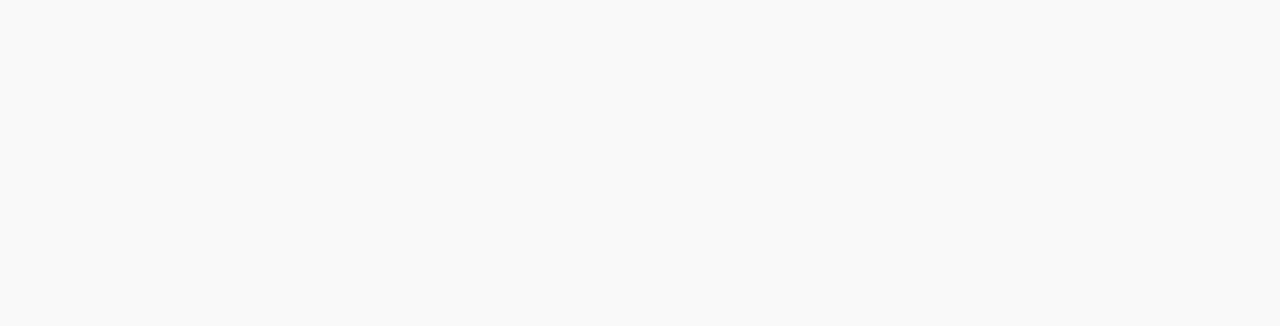
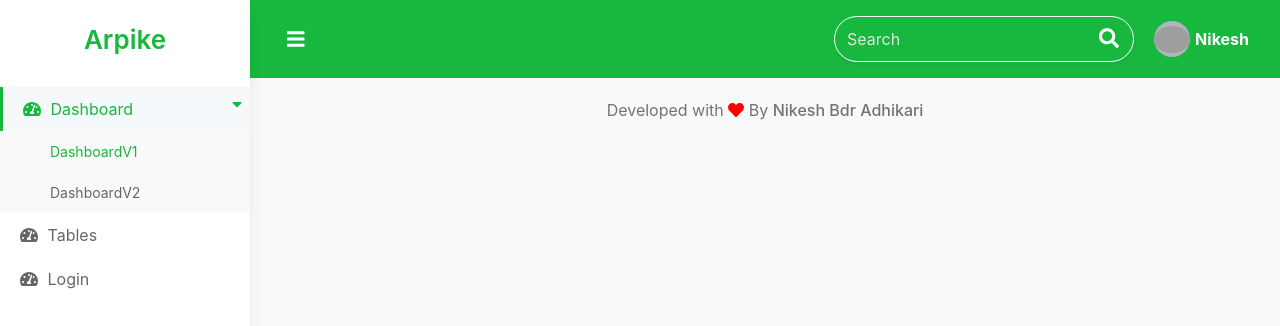
Before and after one commit to ariadoos/Arpike-Vue-Admin-Dashboard, a Vue app: page /admin in a window 1280 px wide. Shown: the top 326 px of the page. Built offline with nearby package versions, Linux system fonts and the light colour scheme; grey boxes are pictures that could not be loaded.

Commit message:
Dashboard layout component added

```diff
--- a/src/assets/css/main.css
+++ b/src/assets/css/main.css
@@ -209,11 +209,11 @@
     color: #17B83D;
 }
 
-.sidebar-menu li a .fas.icon-brand {
+.sidebar-menu li a .icon-brand {
     margin-right: 5px;
 }
 
-.sidebar-menu li a .fas.multi-level-menu {
+.sidebar-menu li a .multi-level-menu {
     position: absolute;
     right: 10px;
     line-height: 1.8;
@@ -231,7 +231,7 @@
 
 }
 
-.sidebar-menu li.menu-open a .fas.multi-level-menu {
+.sidebar-menu li.menu-open a .multi-level-menu {
     -webkit-transform: rotate(-90deg);
     -ms-transform: rotate(-90deg);
     -o-transform: rotate(-90deg);
@@ -317,13 +317,12 @@
     position: absolute;
     z-index: 2;
     display: block;
-    width: 2.375rem;
-    height: 2.375rem;
-    line-height: 2.375rem;
     text-align: center;
     pointer-events: none;
     color: #fff;
     right: 15px;
+    top: 12px;
+    font-size: 20px;
 }
 
 .search-box .form-control {
@@ -853,7 +852,7 @@
     cursor: not-allowed;
 }
 
-.btn .fas {
+.btn .fas, .btn .fa ,.btn .svg-inline--fa{
     margin-right: 4px;
 }
 
@@ -870,7 +869,7 @@
     padding: 6px;
 }
 
-.btn.btn.btn-circle .fas {
+.btn.btn.btn-circle .fas,  .btn.btn.btn-circle .fa  ,.btn.btn-circle .svg-inline--fa {
     margin-right: 0;
 }
 
@@ -998,7 +997,7 @@
 
 }
 
-.footer .footer-wrapper .fas {
+.footer .footer-wrapper .fas, .footer .footer-wrapper .fa,.footer .footer-wrapper .svg-inline--fa{
     color: red;
 }
 
--- /dev/null
+++ b/src/components/Footer.vue
@@ -0,0 +1,22 @@
+<template>
+  <!-- Footer -->
+  <footer class="footer">
+    <div class="row justify-space-around align-items-center">
+      <div class="col">
+        <div class="footer-wrapper text-muted text-center">
+          Developed with <i class="fas fa-heart"></i> By
+          <a href="https://github.com/ariadoos"
+            ><span>Nikesh Bdr Adhikari</span>
+          </a>
+        </div>
+      </div>
+    </div>
+  </footer>
+  <!-- End Footer -->
+</template>
+
+<script>
+export default {}
+</script>
+
+<style></style>
--- /dev/null
+++ b/src/components/NavBar.vue
@@ -0,0 +1,51 @@
+<template>
+  <!-- Top NavBar -->
+  <nav class="navbar">
+    <div class="container-fluid">
+      <!-- Toggle SideBar Button -->
+      <button class="bar" id="toggleMenu">
+        <i class="fas fa-bars"></i>
+      </button>
+      <!-- End Toggle SideBar Button -->
+
+      <div class="nav-menu">
+        <!-- Search Box -->
+        <div class="search-box menu-item">
+          <form>
+            <div class="form-group has-search">
+              <span class="fa fa-search form-control-feedback"></span>
+              <input type="text" class="form-control" placeholder="Search" />
+              <button type="submit"></button>
+            </div>
+          </form>
+        </div>
+        <!-- End Search Box -->
+
+        <!-- User Avatar Wrapper -->
+        <div class="dropdown menu-item">
+          <span class="avatar-wrapper">
+            <span class="avatar-img-wrapper">
+              <img src="assets/images/avatar.jpg" />
+            </span>
+
+            <span class="dropbtn font-weight-bold">Nikesh</span>
+          </span>
+
+          <div class="dropdown-content">
+            <a href="#">Profile</a>
+            <a href="#">Settings</a>
+            <a href="#">Logout</a>
+          </div>
+        </div>
+        <!-- End User Avatar Wrapper -->
+      </div>
+    </div>
+  </nav>
+  <!--End Top NavBar -->
+</template>
+
+<script>
+export default {}
+</script>
+
+<style></style>
--- /dev/null
+++ b/src/components/SideBar.vue
@@ -0,0 +1,70 @@
+<template>
+  <!-- Navigation SideBar -->
+  <div id="sidebar">
+    <div class="sidebar-content">
+      <!-- Navigation Title -->
+      <div class="sidebar-brand text-center">
+        <a href="#">
+          <h1 class="">Arpike</h1>
+        </a>
+        <a
+          href="javascript:void(0)"
+          class="closeBtn"
+          id="closeBtn"
+          onclick="closeNav()"
+          >&times;</a
+        >
+      </div>
+      <!-- End Navigation Title -->
+
+      <!-- Navigation Menu -->
+      <div class="sidebar-menu">
+        <ul>
+          <!-- Menu Item -->
+          <li class="menu-item menu-open active">
+            <a href="#" class="sidebar-menu-link">
+              <i class="fas fa-tachometer-alt icon-brand"></i>
+              Dashboard
+              <i class="fas fa-caret-left multi-level-menu"></i>
+            </a>
+
+            <!-- Sub Menu Item-->
+            <ul class="sub-menu">
+              <li class="sub-menu-item active">
+                <a class="sidebar-menu-link"> DashboardV1 </a>
+              </li>
+
+              <li class="sub-menu-item">
+                <a class="sidebar-menu-link"> DashboardV2 </a>
+              </li>
+            </ul>
+            <!-- End Sub Menu Item-->
+          </li>
+          <!-- End Menu Item-->
+
+          <li class="menu-item">
+            <a href="#" class="sidebar-menu-link">
+              <i class="fas fa-tachometer-alt icon-brand"></i>
+              Tables
+            </a>
+          </li>
+
+          <li class="menu-item">
+            <a href="login.html" class="sidebar-menu-link">
+              <i class="fas fa-tachometer-alt icon-brand"></i>
+              Login
+            </a>
+          </li>
+        </ul>
+      </div>
+      <!-- End Navigation Menu -->
+    </div>
+  </div>
+  <!--End Navigation SideBar -->
+</template>
+
+<script>
+export default {}
+</script>
+
+<style></style>
--- /dev/null
+++ b/src/layouts/DashboardLayout.vue
@@ -0,0 +1,28 @@
+<template>
+  <div>
+    <SideBar></SideBar>
+    <!-- Main Content Wrapper -->
+    <div id="main-content">
+      <NavBar></NavBar>
+      <router-view></router-view>
+      <Footer></Footer>
+    </div>
+    <!-- End Main Content Wrapper -->
+  </div>
+</template>
+
+<script>
+import SideBar from '@/components/SideBar'
+import NavBar from '@/components/NavBar'
+import Footer from '@/components/Footer'
+
+export default {
+  components: {
+    SideBar,
+    NavBar,
+    Footer,
+  },
+}
+</script>
+
+<style></style>
--- a/src/router/index.js
+++ b/src/router/index.js
@@ -1,7 +1,8 @@
 import Vue from 'vue'
 import VueRouter from 'vue-router'
 
-import Login from '@/views/login.vue'
+import Login from '@/views/Login.vue'
+import Dashboard from '@/layouts/DashboardLayout'
 
 Vue.use(VueRouter)
 
@@ -10,6 +11,11 @@
     path: '/',
     name: 'Login',
     component: Login,
+  },
+  {
+    path: '/admin',
+    name: 'Admin',
+    component: Dashboard,
   },
   // {
   //   path: '/about',
```
